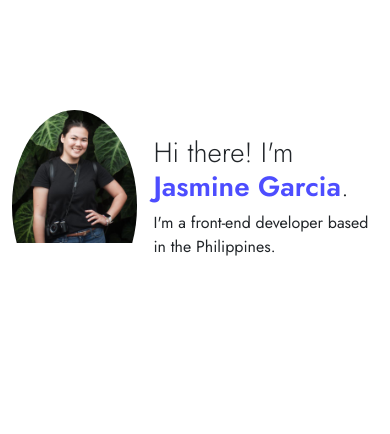
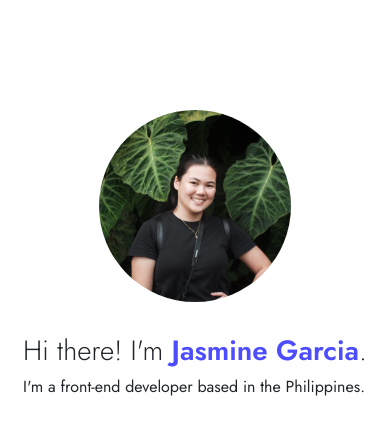
Before and after one commit to garciajasminejoy/portfolio, an Angular app: page / in a window 390 px wide. Shown: the top 434 px of the page. Built offline with nearby package versions, Linux system fonts and the light colour scheme.

Commit message:
style: ui in mobile

```diff
--- a/src/app/components/intro/intro.component.scss
+++ b/src/app/components/intro/intro.component.scss
@@ -4,11 +4,12 @@
 .intro {
     display: flex;
     margin-top: 30%;
-    flex-direction: row;
+    flex-direction: column;
+    align-items: center;
 
-    // @include responsive('large') {
-    //     flex-direction: column;
-    // }
+    @media screen and (min-width: 779px) {
+        flex-direction: row;
+    }
 }
 
 .intro-image {
@@ -30,7 +31,13 @@
     flex-direction: column;
     justify-content: center;
     align-items: flex-start;
-    margin-left: 1rem;
+    margin-top: 2rem;
+
+    @media screen and (min-width: 779px) {
+        margin-left: 2rem;
+        margin-top: 0;
+
+    }
 
     h1 {
         font-weight: 300;
```
